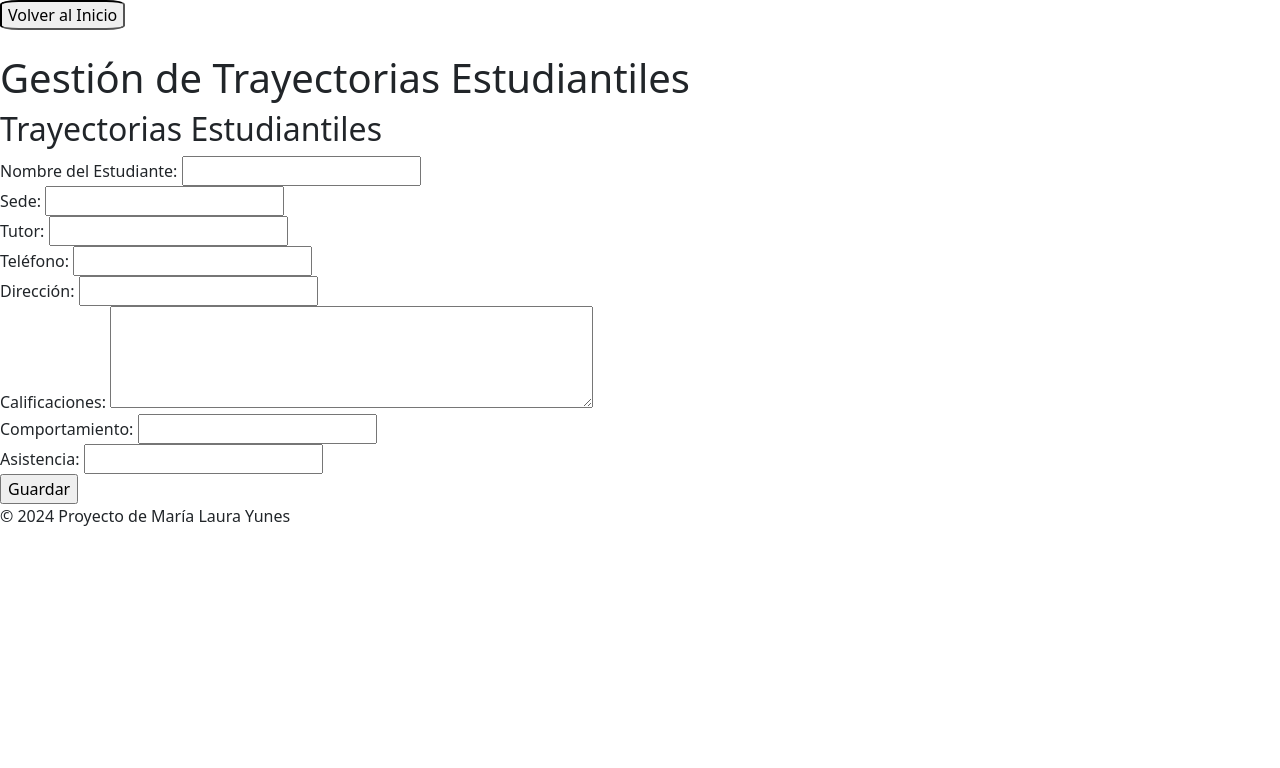
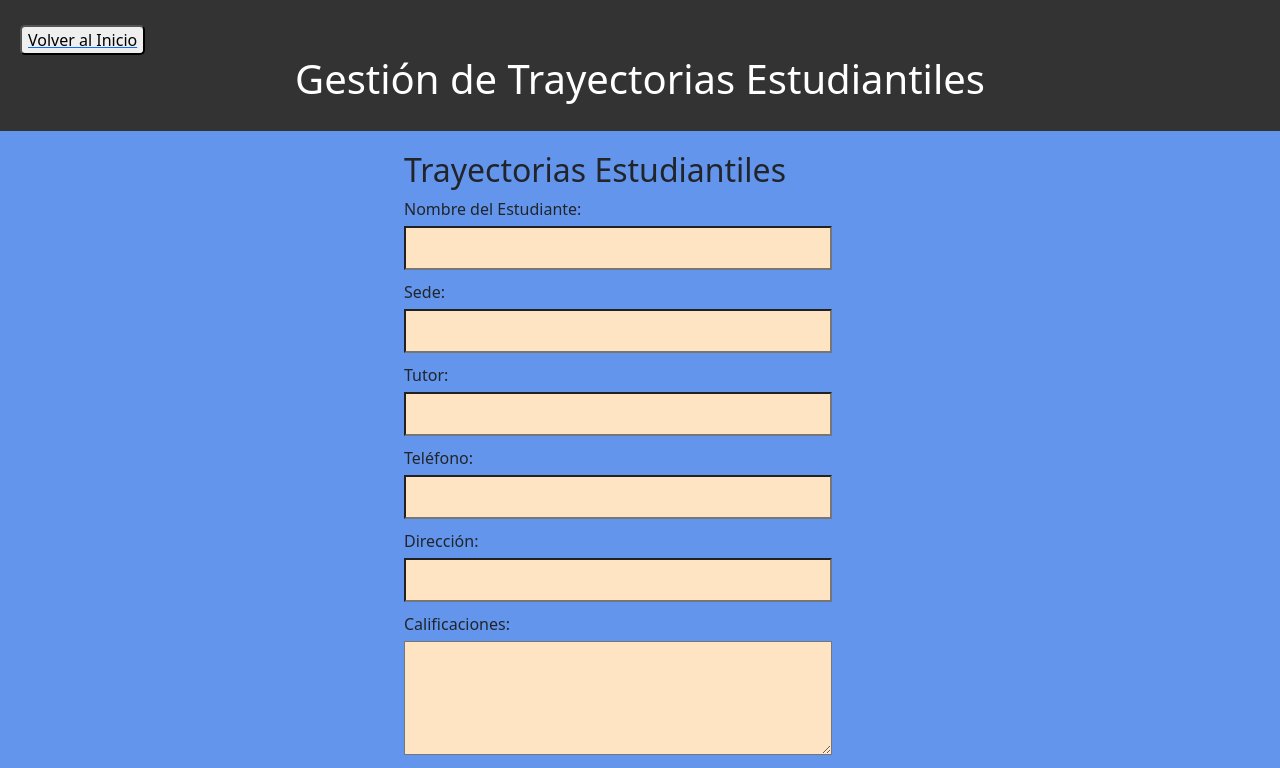
Before and after one commit to MLYGIT/java2024, a plain HTML site: page estudiantes.html in a window 1280 px wide. Shown: the top 768 px of the page. Drawn offline with nearby package versions, Linux system fonts and the light colour scheme.

Commit message:
cambios estudiantes

```diff
--- a/estiloEstudiantes.css
+++ b/estiloEstudiantes.css
@@ -1,4 +1,11 @@
+
 /* Estilo para el encabezado */
+.button{
+  display: flex;
+  margin-top: 5px;
+  border-radius: 5px;
+}
+
 header {
     background-color: #333; /* Color de fondo oscuro */
     color: white; /* Texto en color blanco */
@@ -14,6 +21,8 @@ header {
   /* Estilo para el contenido principal */
   main {
     padding: 20px; /* Espaciado interno */
+    margin-left: 30%;
+;
   }
 
   /* Estilo para la sección de trayectorias */
@@ -30,9 +39,11 @@ header {
   form input[type="text"],
   form input[type="tel"],
   form textarea {
-    width: 100%; /* Ancho completo */
+    /* width: 100%; */ /* Ancho completo */
+    width: 50%;
     margin-bottom: 10px; /* Margen inferior */
     padding: 8px; /* Espaciado interno */
+    background-color:bisque;
   }
 
   /* Estilo para el pie de página */
@@ -42,3 +53,8 @@ header {
     padding: 20px; /* Espaciado interno */
     text-align: center; /* Alineación centrada del texto */
   }
+
+
+  .clase-personalizada {
+    background-color:cornflowerblue; /* anula el fondo de bootstrap */
+  }
--- a/estudiantes.html
+++ b/estudiantes.html
@@ -5,15 +5,19 @@
     <meta name="viewport" content="width=device-width, initial-scale=1.0">
     <title>Gestión de Trayectorias Estudiantiles</title>
     <!-- Aquí podrías enlazar tus estilos CSS -->
-    <link rel="stylesheet" href="/estiloGeneral.css">
+    <!-- <link rel="stylesheet" href="/estiloGeneral.css"> -->
+    <link rel="stylesheet" href="estiloEstudiantes.css">
     <link href="https://cdn.jsdelivr.net/npm/bootstrap@5.3.3/dist/css/bootstrap.min.css" rel="stylesheet" integrity="sha384-QWTKZyjpPEjISv5WaRU9OFeRpok6YctnYmDr5pNlyT2bRjXh0JMhjY6hW+ALEwIH" crossorigin="anonymous">
 </head>
-<body>
-    <script src="https://cdn.jsdelivr.net/npm/bootstrap@5.3.3/dist/js/bootstrap.bundle.min.js" integrity="sha384-YvpcrYf0tY3lHB60NNkmXc5s9fDVZLESaAA55NDzOxhy9GkcIdslK1eN7N6jIeHz" crossorigin="anonymous"></script>
-    <a href="/index.html">
+<body class="clase-personalizada">
+    <!-- <script src="https://cdn.jsdelivr.net/npm/bootstrap@5.3.3/dist/js/bootstrap.bundle.min.js" integrity="sha384-YvpcrYf0tY3lHB60NNkmXc5s9fDVZLESaAA55NDzOxhy9GkcIdslK1eN7N6jIeHz" crossorigin="anonymous"></script> -->
+    <!-- <a href="/index.html">
         <button class="button">Volver al Inicio</button>
-    </a><br><br>
+    </a><br><br> -->
     <header>
+        <a href="/index.html">
+            <button class="button">Volver al Inicio</button>
+        </a><!-- <br><br> -->
         <h1>Gestión de Trayectorias Estudiantiles</h1>
     </header>
     <main>
```
